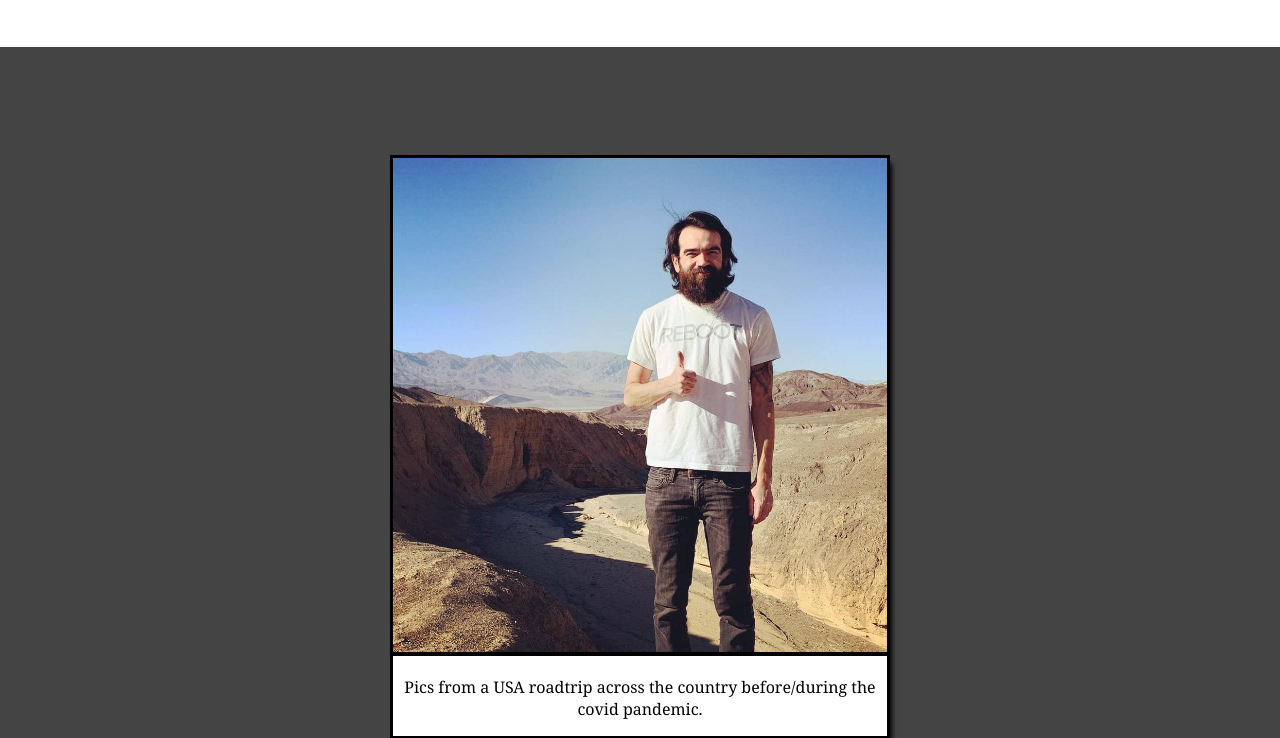
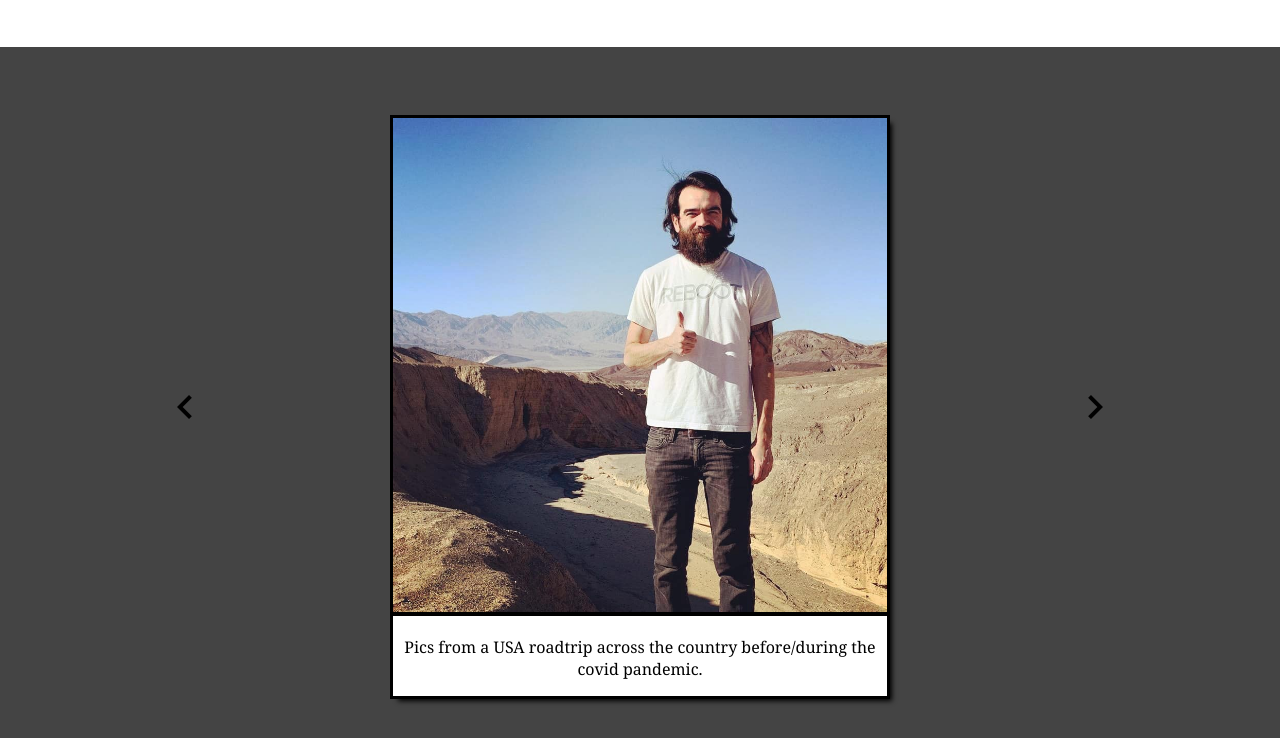
Before and after one commit to dannyissocool/portfolio-grid-test, a plain HTML site: page index.html in a window 1280 px wide. Shown: the part 1234-1972 px from the top of the page. Drawn offline with Linux system fonts and the light colour scheme.

Commit message:
Added left + right control icons for the card slideshow

```diff
--- a/index.html
+++ b/index.html
@@ -4,7 +4,10 @@
     <meta charset="UTF-8">
     <meta name="viewport" content="width=device-width, initial-scale=1.0">
     <title>Meuse Portfolio</title>
+    <link href="https://fonts.googleapis.com/icon?family=Material+Icons"
+      rel="stylesheet">
     <link rel="stylesheet" href="main.css">
+
 
 </head>
 <body>
@@ -51,12 +54,15 @@
 
 
         <section class="projects">
+            <i class="material-icons md-48" onclick="gallerySubtract()">chevron_left</i>
             <div class="card-container">
                 <div id="card" onclick="galleryClick()">
                     <img id="imgToChange" src="img/selfie1.jpg" alt="first-selfie">
                     <p class="card-description">Pics from a USA roadtrip across the country before/during the covid pandemic.</p>
                 </div>
             </div>
+            <i class="material-icons md-48" onclick="galleryAdd()">chevron_right</i>
+
         </section>
 
         <section class="footer">
--- a/main.js
+++ b/main.js
@@ -10,7 +10,7 @@ let images = ['img/selfie1.jpg',
              ];
 
 let imgStep = 0;
-galleryClick(); //set first image after page loads
+galleryAdd(); //set first image after page loads
 
 
 
@@ -45,7 +45,20 @@ function scrollEvent() {
     }
 }
 
-function galleryClick(){
+
+
+function gallerySubtract(){
+    if (typeof images == 'undefined')
+    return;
+
+    else if( imgStep == -1 )
+    imgStep = 3;
+
+    document.getElementById('imgToChange').src = images[imgStep];
+    imgStep--;
+}
+
+function galleryAdd(){
     if (typeof images == 'undefined')
     return;
 
--- a/main.scss
+++ b/main.scss
@@ -11,7 +11,7 @@ body {
 .grid-container {
     display:grid;
     grid-template-columns: repeat(auto, minmax(150px, auto));
-    grid-template-rows: auto 100vh auto 100vh auto;
+    grid-template-rows: auto 100vh auto 90vh auto;
     grid-area:
     "navbar navbar navbar navbar"
     "banner banner banner banner"
@@ -28,7 +28,7 @@ body {
     background-color: #333;
     color:white;
     grid-area: "navbar";
-    transition: 0.5s all ease-in-out;
+
 }
 
 .navbar-active{
@@ -124,6 +124,7 @@ body {
 
 .navbar-links li:hover {
     background-color: #555;
+    transition: 0.5s ease all;
 }
 
 .toggle-button {
@@ -201,6 +202,7 @@ h2.banner-text {
     border-radius: 999px;
     border: 1px solid black;
     font-size: larger;
+    cursor: pointer;
 }
 
 .btn:hover {
@@ -213,8 +215,24 @@ h2.banner-text {
     background-color: #444;
     color: black;
     display:flex;
-    justify-content: center;
+    justify-content: space-evenly;
     align-items: center;
+
+    .material-icons.md-48 {  //these are the left and right icons for the card slideshow
+        font-size: 48px;
+        cursor: pointer;
+        user-select: none;
+        height: 90%;
+        display:flex;
+        align-items: center;
+
+        transition: .5s all ease;
+
+
+        &:hover{
+            background-color: white;
+        }
+    }
 
     .card-container{
         max-height: 80vh;
@@ -222,7 +240,7 @@ h2.banner-text {
         background-color: #999;
         border: 3px solid black;
         display:flex;
-        justify-content: center;
+        justify-content: space-between;
         align-items: flex-start;
         margin: 0px 20px;
 
@@ -234,7 +252,7 @@ h2.banner-text {
             background-color:white;
             text-align: center;
             box-shadow: 5px 5px 5px black;
-            cursor: pointer;
+
 
 
             img{
@@ -242,6 +260,8 @@ h2.banner-text {
                 width: 100%;
                 object-fit: contain;
                 border-bottom: 4px solid black;
+
+                transition: .5s all ease;
 
             }
 
@@ -271,6 +291,7 @@ h2.banner-text {
 .footer-container a:hover {
     color:black;
     background-color: #999;
+    transition: 0.5s ease all;
 }
 
 
```
Also changed, not shown: main.css, 1 other file.
